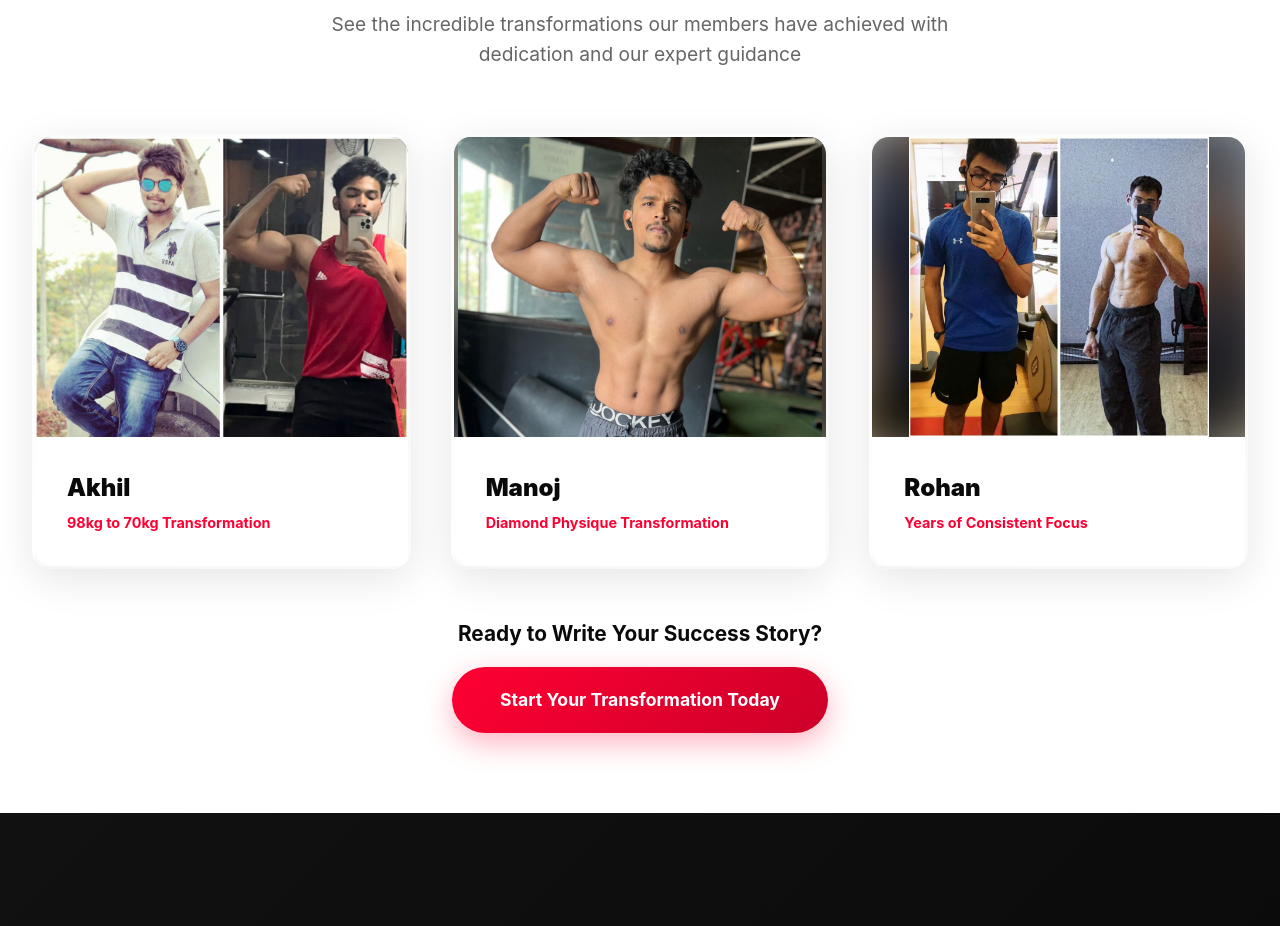
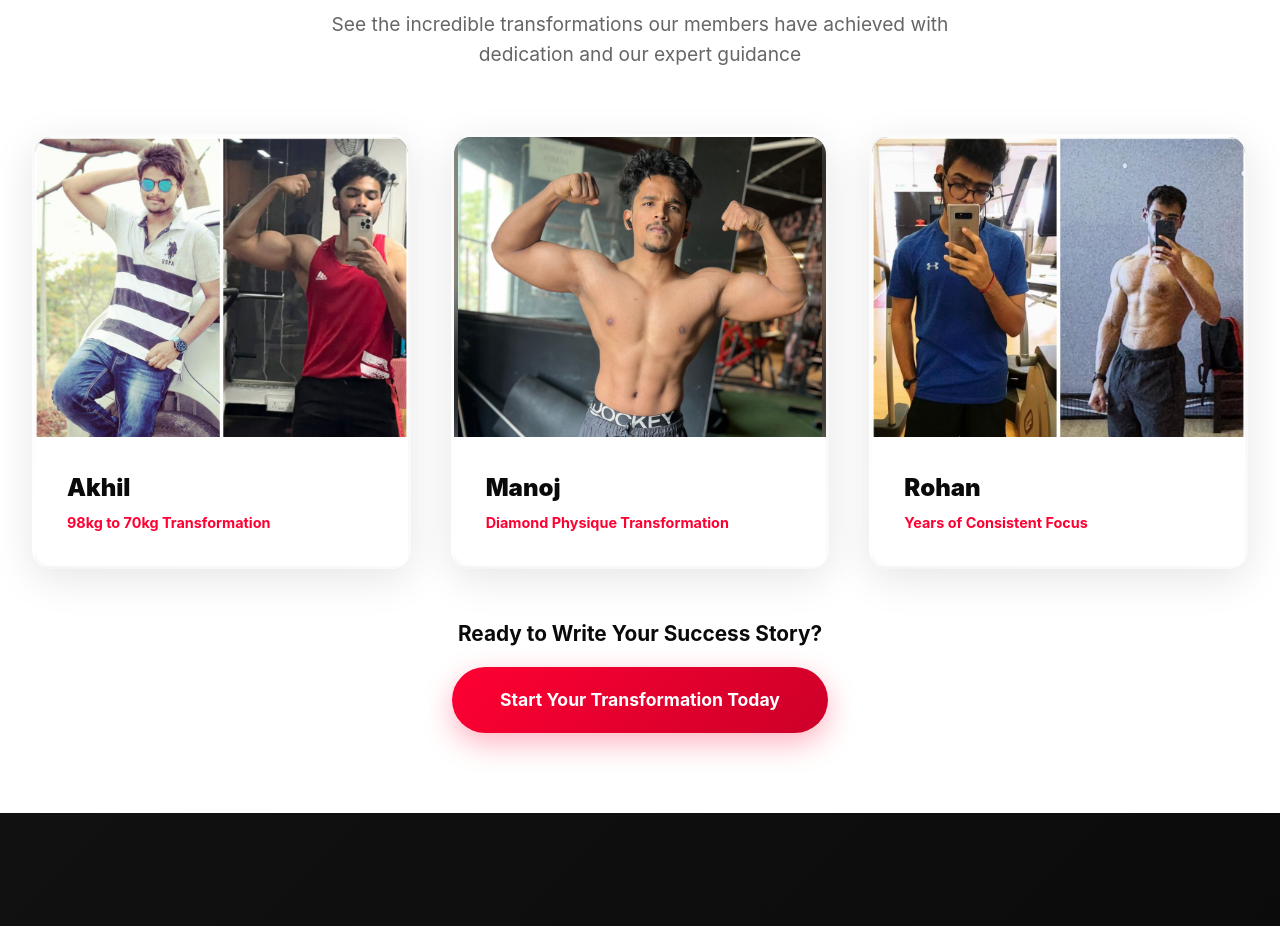
Before and after one commit to balajiprojects049-art/atlas-fitness-elite, a React (Vite) app: page / in a window 1280 px wide. Shown: the part 3900-4826 px from the top of the page. Built offline with nearby package versions, Linux system fonts and the light colour scheme.

Commit message:
Update transformation images for Akhil and adjust card image positioning for Rohan

```diff
--- a/src/pages/Home.jsx
+++ b/src/pages/Home.jsx
@@ -31,7 +31,7 @@ const Home = () => {
     const [akhilHover, setAkhilHover] = useState(false);
     const akhilImages = [
         '/akhil-transformation-hover.jpg',
-        '/akhil-transformation-final.jpg'
+        '/akhil-transformation-3.jpg'
     ];
 
     const [manojHover, setManojHover] = useState(false);
@@ -809,7 +809,8 @@ const Home = () => {
                                         position: 'relative',
                                         width: '100%',
                                         height: '100%',
-                                        objectFit: 'contain',
+                                        objectFit: 'cover',
+                                        objectPosition: rohanHover ? '50% 20%' : 'top',
                                         transition: 'opacity 0.5s ease-in-out',
                                         zIndex: 1
                                     }}
```
Also changed, not shown: public/akhil-transformation-3.jpg (added).
